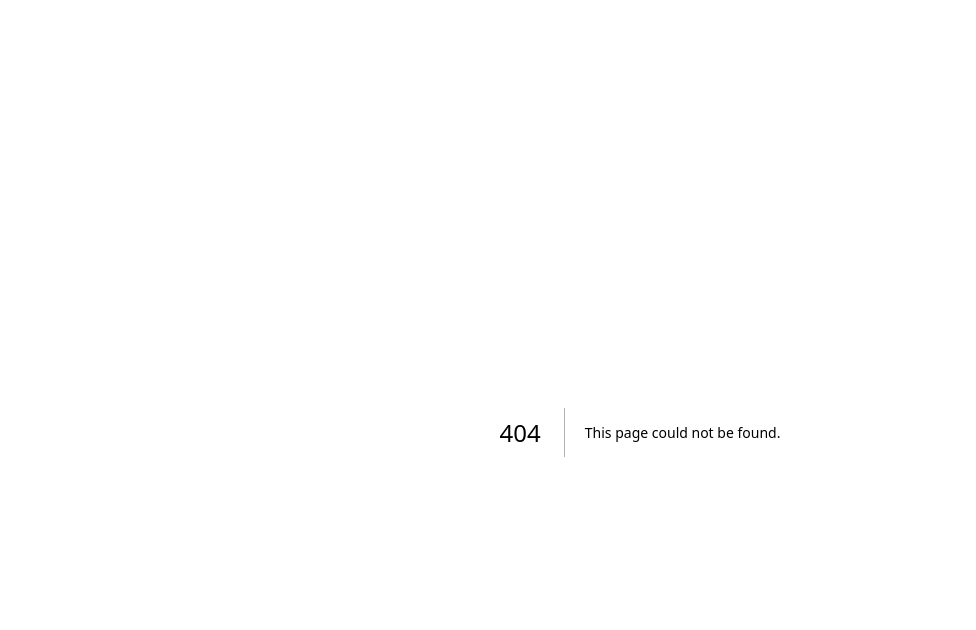
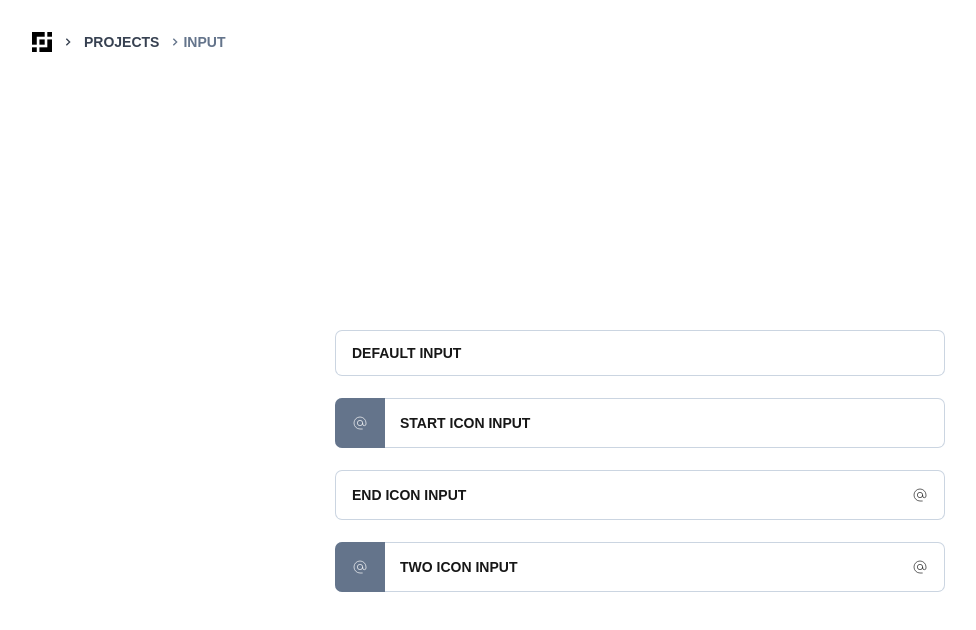
Before and after one commit to TyLy83/nextjs-personal, a Next.js app: page /projects/input in a window 1280 px wide. Before the commit this address had no page. Shown: the top 630 px of the page, without its empty margins (0-976 px from the left). Built offline with nearby package versions, Linux system fonts and the light colour scheme.

Commit message:
add inputs

```diff
--- /dev/null
+++ b/app/projects/input/default.js
@@ -0,0 +1,17 @@
+"use client"
+import React, { useState } from "react";
+
+import Input from "@/app/ui/input";
+
+export default function Default() {
+
+    const [value, setValue] = useState(null);
+
+    return (<div className="mb-4 block">
+        <Input onChange={(e) => setValue(e.target.value)}
+            name="default"
+            label="default input"
+            value={value ? value : ""} />
+    </div>);
+
+}
--- /dev/null
+++ b/app/projects/input/end-icon.js
@@ -0,0 +1,22 @@
+"use client"
+import React, { useState } from "react";
+
+import Input from "@/app/ui/input";
+
+export default function Default() {
+
+    const [value, setValue] = useState(null);
+
+    return (<div className="mb-4 block">
+        <Input onChange={(e) => setValue(e.target.value)}
+            name="default"
+            label="end icon input"
+            endIcon={<svg xmlns="http://www.w3.org/2000/svg"
+                fill="none"
+                viewBox="0 0 24 24">
+                <path d="M16 12a4 4 0 1 1-8 0 4 4 0 0 1 8 0Zm0 0v1.5a2.5 2.5 0 0 0 2.5 2.5v0a2.5 2.5 0 0 0 2.5-2.5V12a9 9 0 1 0-9 9h4" />
+            </svg>}
+            value={value ? value : ""} />
+    </div>);
+
+}
--- /dev/null
+++ b/app/projects/input/page.js
@@ -0,0 +1,22 @@
+import Nav from "@/app/ui/nav";
+
+import Default from "./default";
+import StartIcon from "./start-icon";
+import EndIcon from "./end-icon";
+import TwoIcons from "./two-icons";
+
+export default function Inputs() {
+
+    return (<>
+        <Nav />
+        <div className="w-full h-screen flex justify-center items-center">
+            <div className="w-full md:w-1/2 block">
+                <Default />
+                <StartIcon />
+                <EndIcon />
+                <TwoIcons />
+            </div>
+        </div>
+    </>)
+
+}
--- /dev/null
+++ b/app/projects/input/start-icon.js
@@ -0,0 +1,22 @@
+"use client"
+import React, { useState } from "react";
+
+import Input from "@/app/ui/input";
+
+export default function Default() {
+
+    const [value, setValue] = useState(null);
+
+    return (<div className="mb-4 block">
+        <Input onChange={(e) => setValue(e.target.value)}
+            startIcon={<svg xmlns="http://www.w3.org/2000/svg"
+                fill="none"
+                viewBox="0 0 24 24">
+                <path d="M16 12a4 4 0 1 1-8 0 4 4 0 0 1 8 0Zm0 0v1.5a2.5 2.5 0 0 0 2.5 2.5v0a2.5 2.5 0 0 0 2.5-2.5V12a9 9 0 1 0-9 9h4" />
+            </svg>}
+            name="default"
+            label="start icon input"
+            value={value ? value : ""} />
+    </div>);
+
+}
--- /dev/null
+++ b/app/projects/input/two-icons.js
@@ -0,0 +1,27 @@
+"use client"
+import React, { useState } from "react";
+
+import Input from "@/app/ui/input";
+
+export default function Default() {
+
+    const [value, setValue] = useState(null);
+
+    return (<div className="mb-4 block">
+        <Input onChange={(e) => setValue(e.target.value)}
+            name="default"
+            label="two icon input"
+            startIcon={<svg xmlns="http://www.w3.org/2000/svg"
+                fill="none"
+                viewBox="0 0 24 24">
+                <path d="M16 12a4 4 0 1 1-8 0 4 4 0 0 1 8 0Zm0 0v1.5a2.5 2.5 0 0 0 2.5 2.5v0a2.5 2.5 0 0 0 2.5-2.5V12a9 9 0 1 0-9 9h4" />
+            </svg>}
+            endIcon={<svg xmlns="http://www.w3.org/2000/svg"
+                fill="none"
+                viewBox="0 0 24 24">
+                <path d="M16 12a4 4 0 1 1-8 0 4 4 0 0 1 8 0Zm0 0v1.5a2.5 2.5 0 0 0 2.5 2.5v0a2.5 2.5 0 0 0 2.5-2.5V12a9 9 0 1 0-9 9h4" />
+            </svg>}
+            value={value ? value : ""} />
+    </div>);
+
+}
--- a/app/projects/page.js
+++ b/app/projects/page.js
@@ -1,4 +1,4 @@
-
+import Link from "next/link";
 import Nav from "@/app/ui/nav";
 
 export default function Projects() {
@@ -6,7 +6,11 @@ export default function Projects() {
     return (<>
         <Nav />
         <div className="py-8">
-            <h1>projects</h1>
+            <h1 className="mb-4 uppercase">projects</h1>
+
+            <Link href="/projects/modal">custom modal</Link>
+
+            <Link href="/projects/input">custom inputs</Link>
         </div>
     </>);
 
--- /dev/null
+++ b/app/styles/input.module.scss
@@ -0,0 +1,60 @@
+.__input {
+    @apply mt-6 ring-1 rounded-md cursor-text flex items-center bg-white text-current;
+}
+
+.__label {
+    @apply absolute z-0 uppercase transition-all ease-in-out py-3;
+}
+
+.input {
+    @apply __input ring-slate-300;
+}
+
+.focus {
+    @apply __input ring-black;
+}
+
+.input label {
+    @apply __label top-0 bottom-0 left-0 right-0 px-4 text-sm font-semibold text-current;
+}
+
+.focus label {
+    @apply __label -top-8 -left-2 text-[0.7rem] font-semibold p-2;
+}
+
+.input input {
+    @apply w-full focus:ring-0 focus:outline-none bg-transparent py-3 text-sm text-current;
+}
+
+.focus input {
+    @apply w-full focus:ring-0 focus:outline-none bg-transparent py-3 text-sm;
+}
+
+.startIcon {
+    @apply p-4 bg-slate-500 rounded-tl-md rounded-bl-md ring-1 ring-slate-500;
+}
+
+.startIcon svg {
+    @apply w-4 !h-4 !stroke-white;
+}
+
+.endIcon {
+    @apply p-4
+}
+
+.endIcon svg {
+    @apply w-4 h-4 stroke-current;
+}
+
+
+.focus .startIcon {
+    @apply p-4 bg-black rounded-tl-md rounded-bl-md ring-1 ring-black;
+}
+
+.focus .startIcon svg {
+    @apply w-4 !h-4 stroke-white stroke-2;
+}
+
+.focus .endIcon svg {
+    @apply w-4 h-4 stroke-black stroke-2;
+}
--- a/app/styles/nav.module.scss
+++ b/app/styles/nav.module.scss
@@ -1,14 +1,29 @@
+.wrapper {
 
+    @apply uppercase font-semibold text-sm;
 
-.nav {
+    .nav {
 
-    @apply mb-8 w-full font-semibold flex items-center space-x-1;
+        @apply inline-flex items-center space-x-1 md:space-x-2;
 
-    .li {
-        @apply uppercase text-slate-600 flex items-center;
+        li {
 
-        a {
-            @apply flex hover:text-black items-center;
+            @apply inline-flex items-center cursor-pointer last:cursor-default last:text-slate-500;
+
+            svg {
+
+                @apply w-4 h-4 fill-none stroke-current stroke-2;
+
+            }
+
+            a {
+
+                @apply inline-flex items-center text-gray-700 hover:text-black dark:text-gray-400 dark:hover:text-white;
+
+            }
+
         }
+
     }
+
 }
--- /dev/null
+++ b/app/ui/input.js
@@ -0,0 +1,109 @@
+"use client"
+import React, { useState, createContext, useContext, useRef, useEffect } from "react";
+
+import styles from "@/app/styles/input.module.scss";
+
+
+const Context = createContext({});
+const LabelProps = createContext({});
+const InputProps = createContext({});
+
+const Label = () => {
+
+    const { label, left } = useContext(LabelProps);
+
+    return (<label className={left}>
+        {
+            label
+        }
+    </label>);
+
+}
+
+const Input = () => {
+
+    const ref = useRef(null);
+    const props = useContext(InputProps);
+    const { focus, setFocus } = useContext(Context);
+
+    useEffect(() => {
+
+        if (focus === true)
+            ref.current && ref.current.focus();
+
+    }, [props])
+
+    return (<input {...props}
+        ref={ref}
+        onFocus={() => setFocus(true)}
+        onBlur={() => setFocus(false)}
+    />);
+
+}
+
+export default ({ label = "", name = "", value = "", startIcon, endIcon, ...props }) => {
+
+    const ref = useRef(null);
+    const [load, setLoad] = useState(false);
+    const [focus, setFocus] = useState(false);
+
+    // handle outside click
+    const handleClickOutside = (event) => {
+        if (ref.current && !ref.current.contains(event.target)) {
+            setFocus(false);
+        }
+    };
+
+    useEffect(() => {
+
+        document.addEventListener('click', handleClickOutside, true);
+
+        return () => {
+            document.removeEventListener('click', handleClickOutside, true);
+        };
+
+    }, [ref]);
+
+    useEffect(() => {
+
+        if (value && load === false) {
+
+            setFocus(true);
+
+        }
+
+        return () => setLoad(true);
+
+    }, [load]);
+
+    return (<Context.Provider value={{ focus, setFocus }}>
+        <div className={value || focus === true ? styles.focus : styles.input}
+            id={`__input-${name}`}
+            onClick={() => setFocus(true)}
+            ref={ref}>
+            <>
+                {
+                    startIcon && <div className={styles.startIcon}>
+                        {startIcon}
+                    </div>
+                }
+            </>
+            <div className="w-full px-4 relative">
+                <LabelProps.Provider value={{ label, left: startIcon && (value || focus === true) ? '!-left-12' : '' }}>
+                    <Label />
+                </LabelProps.Provider>
+                <InputProps.Provider value={{ ...props, name, value }}>
+                    <Input />
+                </InputProps.Provider>
+            </div>
+            <>
+                {
+                    endIcon && <div className={styles.endIcon}>
+                        {endIcon}
+                    </div>
+                }
+            </>
+        </div>
+    </Context.Provider>);
+
+}
--- a/app/ui/nav.js
+++ b/app/ui/nav.js
@@ -1,29 +1,23 @@
 "use client"
-import React, { useEffect, useState } from "react";
+import React, { useState, useEffect } from "react";
 import { usePathname } from "next/navigation";
 import Link from "next/link";
-import Image from "next/image";
 
 import styles from "@/app/styles/nav.module.scss";
 
-export default function Nav() {
+export default () => {
 
     const pathname = usePathname();
     const [load, setLoad] = useState(false);
-    const [data, setData] = useState([]);
+    const [routes, setRoutes] = useState([]);
 
     useEffect(() => {
 
-        if (load === false && pathname && data.length === 0) {
+        if (pathname || routes.length === 0 && load === false) {
 
-            const data = pathname.split("/").map((path) => {
-
-                if (path !== "/")
-                    return path;
-
-            });
-
-            setData(data);
+            const arr = pathname.split('/');
+            const __routes = arr.filter(route => route !== '');
+            setRoutes([...__routes]);
 
         }
 
@@ -31,39 +25,46 @@ export default function Nav() {
 
     }, [pathname]);
 
-    return (<div className="fixed">
+    return (<div id="__blog-page-nav"
+        className={styles.wrapper}>
         <ol className={styles.nav}>
-            <li className={styles.li}>
+            <li>
                 <Link href="/">
-                    <img src="/assets/home-icon.png" className="size-5" alt="home-icon alt" />
+                    <img src="/assets/home-icon.png" alt="home-icon alt" className="size-5" />
                 </Link>
             </li>
-            {
-                data.map((li, index) => {
+            <>
+                {
+                    routes.map((route, index) => {
 
-                    if (index === data.length - 1)
-                        return (<li key={index} className={styles.li}>
-                            {
-                                li
-                            }
-                        </li>)
-                    else
-                        return (<li key={index} className={styles.li}>
-                            <Link href={li}>
+                        if (index < routes.length - 1)
+                            return (<li key={index}>
+                                <Link href={`/${route}`}>
+                                    <svg xmlns="http://www.w3.org/2000/svg"
+                                        viewBox="0 0 24 24">
+                                        <path d="m9.5 7 5 5-5 5" />
+                                    </svg>
+                                    <span className="pl-2">
+                                        {
+                                            route
+                                        }
+                                    </span>
+                                </Link>
+                            </li>);
+                        else
+                            return (<li key={index}>
+                                <svg xmlns="http://www.w3.org/2000/svg"
+                                    viewBox="0 0 24 24">
+                                    <path d="m9.5 7 5 5-5 5" />
+                                </svg>
                                 {
-                                    li
+                                    route
                                 }
-                                <svg xmlns="http://www.w3.org/2000/svg"
-                                    className="size-4 stroke-current fill-none stroke-2"
-                                    viewBox="0 0 24 24">
-                                    <path d="m9 6 6 6-6 6" />
-                                </svg>
-                            </Link>
-                        </li>)
-
-                })
-            }
+                            </li>)
+                    })
+                }
+            </>
         </ol>
-    </div>);
+    </div>)
 
 }
```
